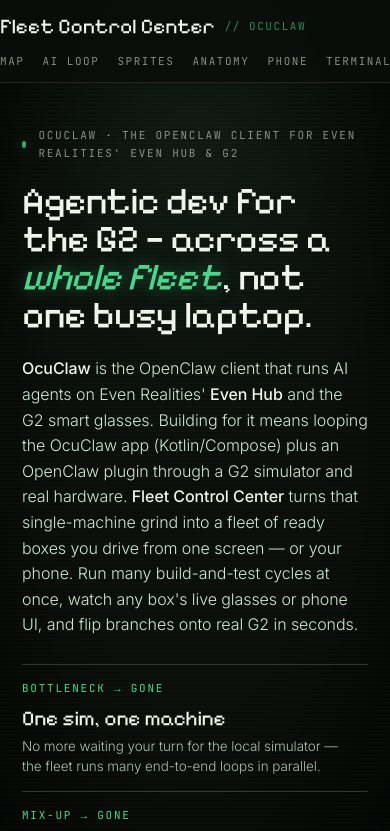
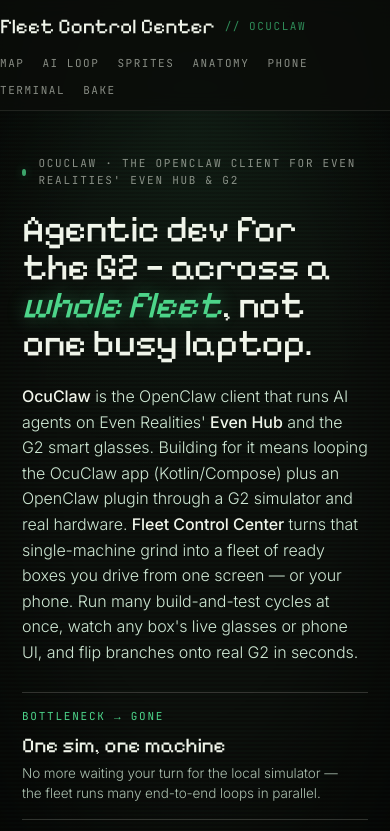
Before and after one commit to ocuclaw/beta-ocuclaw-com, a plain HTML site: page fleet-control-centre.html in a window 390 px wide. Shown: the top 831 px of the page. Drawn offline with Linux system fonts and the light colour scheme; a script that the page names is missing.

Commit message:
Update 1 file(s) — 2026-06-20 09:54

```diff
--- a/fleet-control-centre.html
+++ b/fleet-control-centre.html
@@ -197,11 +197,9 @@ a{color:inherit;text-decoration:none}
 }
 
 @media (max-width:600px){
-  /* re-expose the section nav as a thin scrollable strip under the brand */
+  /* re-expose the section nav under the brand — wrap to 2 lines so nothing is clipped */
   .mast__row{flex-wrap:wrap;row-gap:9px;padding:10px 0}
-  .mast__nav{display:flex;order:3;flex-basis:100%;gap:18px;overflow-x:auto;padding-bottom:2px;
-    scrollbar-width:none;-webkit-overflow-scrolling:touch}
-  .mast__nav::-webkit-scrollbar{display:none}
+  .mast__nav{display:flex;flex-wrap:wrap;order:3;flex-basis:100%;gap:10px 18px;padding-top:2px}
   .mast__nav a{white-space:nowrap}
   /* table: drop the mono first-column nowrap so it can't force horizontal overflow */
   .tbl{font-size:13px}
```
